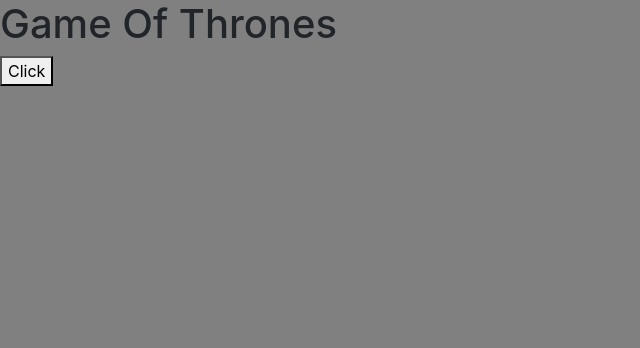
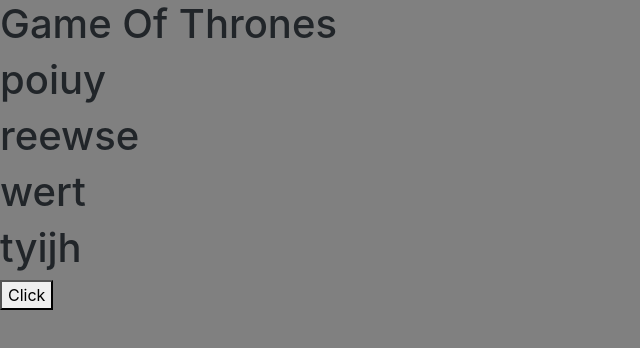
Before and after one commit to Feven90/thrones, a plain HTML site: page index.html in a window 1280 px wide. Shown: the whole page, without its empty margins (0-640 px from the left). Drawn offline with nearby package versions, Linux system fonts and the light colour scheme.

Commit message:
displaying the objects to DOM

```diff
--- a/index.html
+++ b/index.html
@@ -10,8 +10,10 @@
 </head>
 <body>
     <h1>Game Of Thrones</h1>
-    <button>Click</button>
-    <script src="main.js"></script>
+<div id="characters"></div>
+<button>Click</button>
+
+    <script src="main.js" type="module"></script>
    <script src="./javascripts/components/characters.js" type="module"></script>
    <script src="./javascripts/components/detail.js" type="module"></script>
    <script src="./javascripts/helpers/util.js" type="module"></script>
--- a/javascripts/components/characters.js
+++ b/javascripts/components/characters.js
@@ -1,7 +1,17 @@
+import { printToDom } from "../helpers/util.js";
+
 const characters = [
 {name:"poiuy", house:"iyieue", imageUrl:"kljklk.jphj"},
 {name:"reewse", house:"iyieue", imageUrl:"kljklk.jphj"},
 {name:"wert", house:"iyieue", imageUrl:"kljklk.jphj"},
 {name:"tyijh", house:"iyieue", imageUrl:"kljklk.jphj"},
 ];
-console.log('characters', characters);
+
+const charactersBuilder = () => {
+let domString = '';
+characters.forEach((character) => {
+    domString += `<h1>${character.name}</h1>`;
+});
+printToDom(domString)
+};
+export default{charactersBuilder};
--- a/javascripts/helpers/util.js
+++ b/javascripts/helpers/util.js
@@ -0,0 +1,5 @@
+const printToDom = (stringToPrint, divId) => {
+    const selectedDiv = document.getElementById('characters');
+    selectedDiv.innerHTML = `<h6>${stringToPrint}</h6>`;
+};
+export{printToDom};
--- a/main.js
+++ b/main.js
@@ -1,3 +1,7 @@
+import character from './javascripts/components/characters.js';
+
+
 const initializeApp = () => {
-    console.log
+    character.charactersBuilder();
 }
+initializeApp();
```
